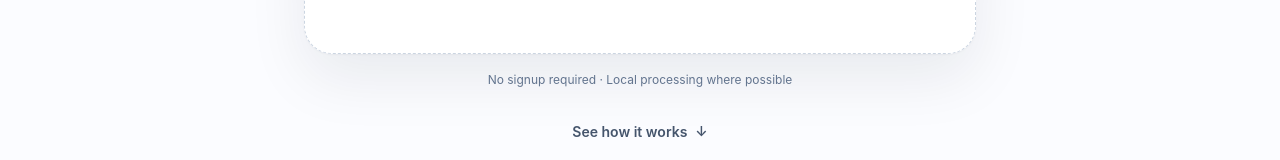
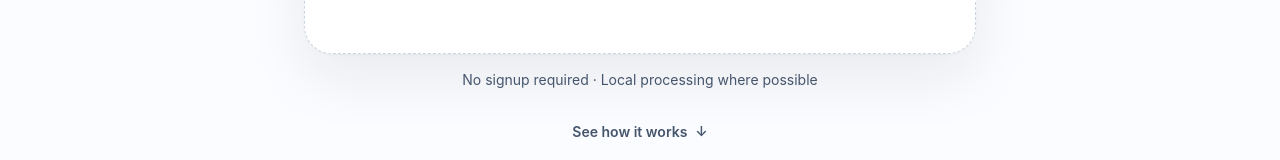
Before and after one commit to Rouane12/pdfbright, a Next.js app: page / in a window 1280 px wide. Shown: the part 717-877 px from the top of the page. Built offline with nearby package versions, Linux system fonts and the light colour scheme.

Commit message:
polish: improve upload trust-line readability

```diff
--- a/src/components/upload-dropzone.tsx
+++ b/src/components/upload-dropzone.tsx
@@ -163,7 +163,7 @@ export function UploadDropzone() {
         ) : null}
       </div>
 
-      <p className="mt-4 text-center text-xs leading-5 text-slate-500">
+      <p className="mt-4 text-center text-[0.8rem] leading-5 text-slate-600 sm:text-sm">
         No signup required · Local processing where possible
       </p>
     </div>
```
